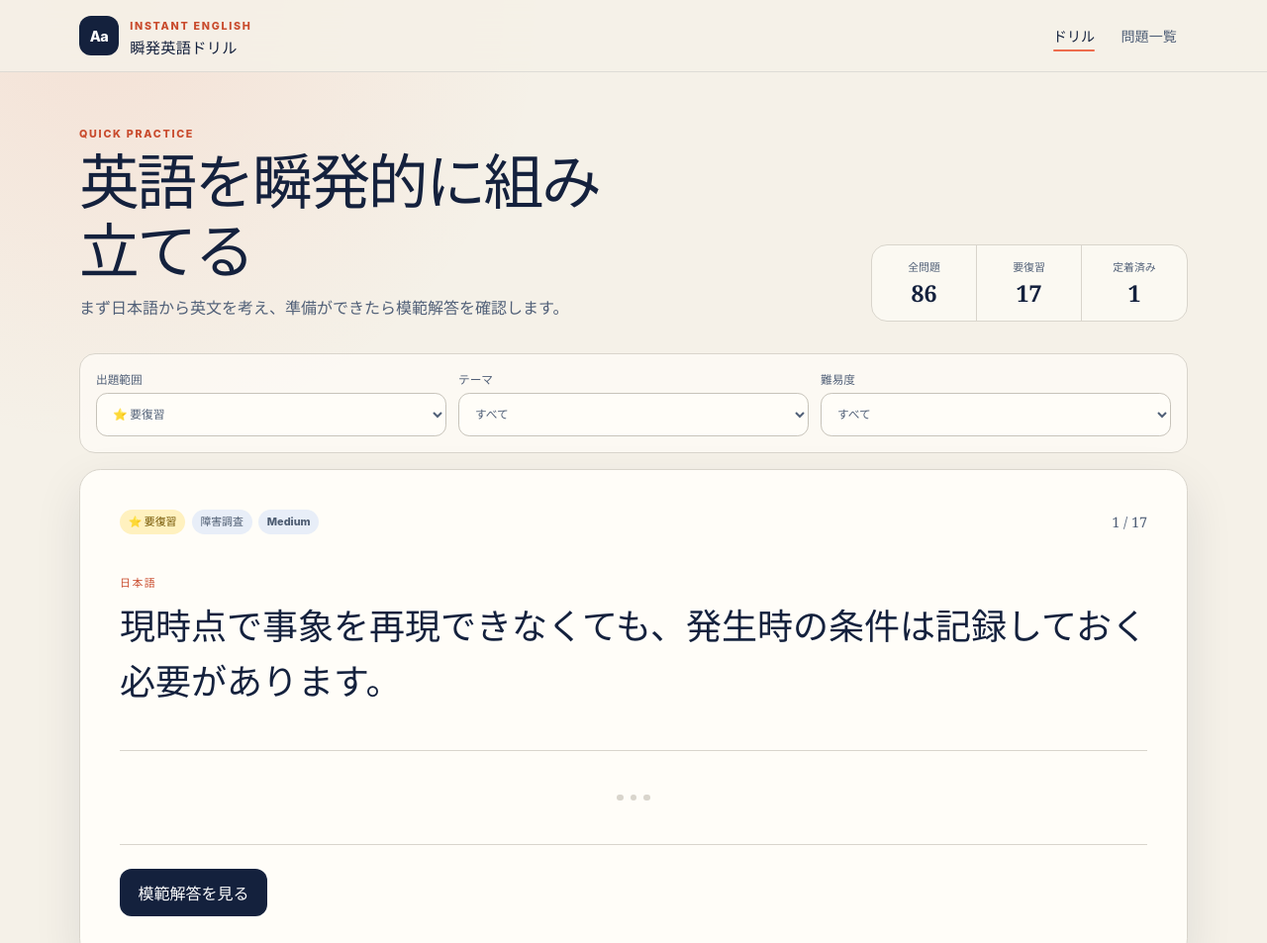
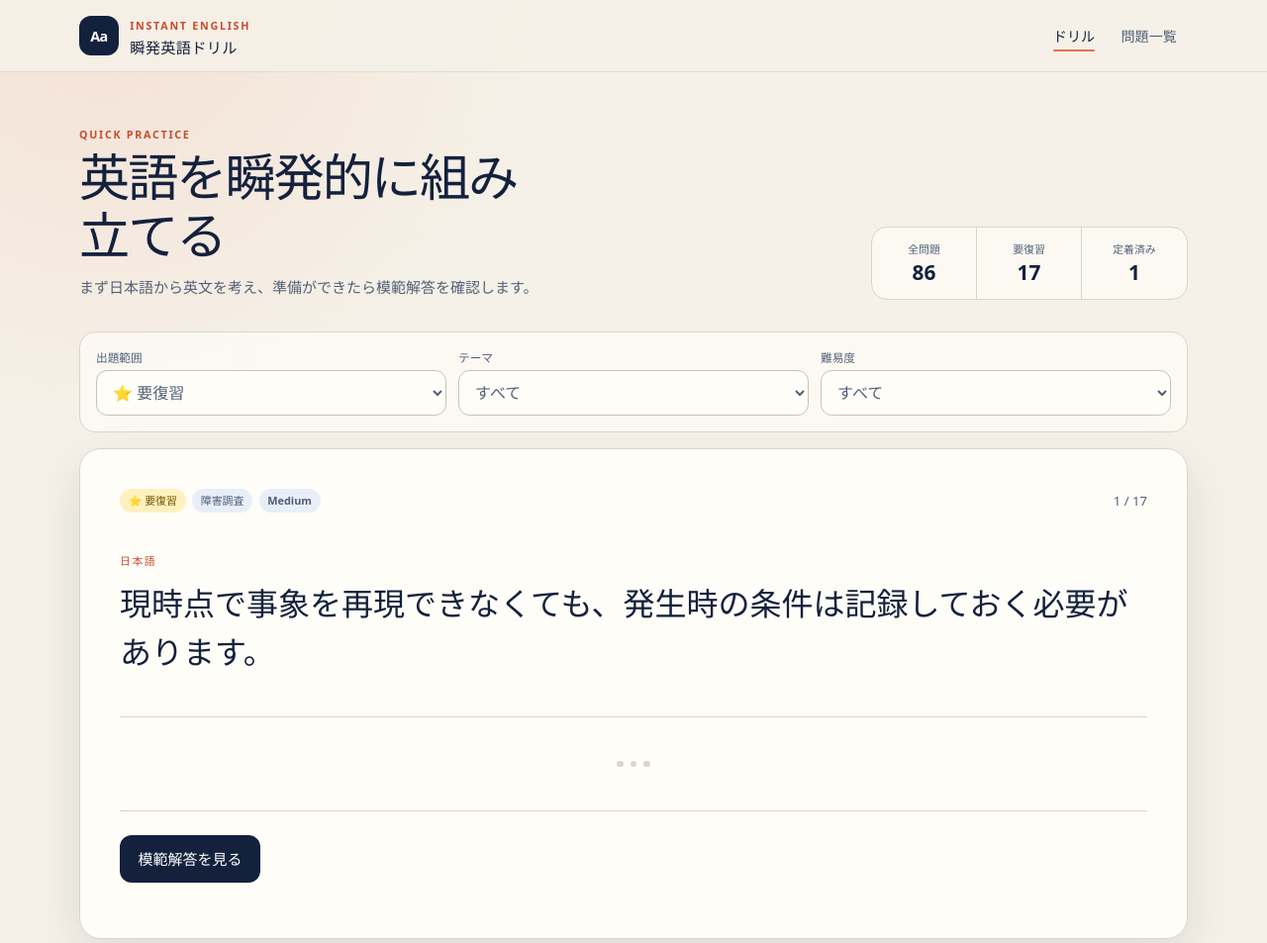
Before and after one commit to Nouza888/english-review-drill, a website built with Vite: page index.html in a window 1280 px wide. Shown: the top 953 px of the page at 99% size. Built offline with nearby package versions, Linux system fonts and the light colour scheme.

Commit message:
Refine typography and text scale

```diff
--- a/src/styles.css
+++ b/src/styles.css
@@ -2,7 +2,7 @@
   color: #14213d;
   background: #f5f1e8;
   font-family:
-    Inter, ui-sans-serif, -apple-system, BlinkMacSystemFont, "Segoe UI", "Noto Sans JP", sans-serif;
+    system-ui, -apple-system, BlinkMacSystemFont, "Segoe UI", "Noto Sans JP", sans-serif;
   font-synthesis: none;
   text-rendering: optimizeLegibility;
   --ink: #14213d;
@@ -35,6 +35,7 @@ body {
   min-width: 320px;
   min-height: 100vh;
   min-height: 100dvh;
+  font-size: 0.9375rem;
   background:
     radial-gradient(circle at 8% 0%, rgb(238 108 77 / 12%), transparent 28rem),
     var(--canvas);
@@ -182,9 +183,8 @@ a {
 .page-heading h1 {
   max-width: 16ch;
   margin: 0.4rem 0 0.65rem;
-  font-family: Georgia, "Yu Mincho", serif;
-  font-size: clamp(2rem, 7vw, 3.8rem);
-  font-weight: 600;
+  font-size: clamp(1.8rem, 6vw, 3.2rem);
+  font-weight: 700;
   letter-spacing: -0.04em;
   line-height: 1.14;
 }
@@ -227,8 +227,7 @@ a {
 
 .summary-stats dd {
   margin: 0.15rem 0 0;
-  font-family: Georgia, serif;
-  font-size: 1.45rem;
+  font-size: 1.3rem;
   font-weight: 700;
 }
 
@@ -264,6 +263,7 @@ input[type="search"] {
   border-radius: 0.7rem;
   outline: none;
   background: var(--paper);
+  font-size: 16px;
 }
 
 select {
@@ -340,8 +340,7 @@ summary:focus-visible {
 .progress-label {
   flex: 0 0 auto;
   color: var(--ink-soft);
-  font-family: Georgia, serif;
-  font-size: 0.9rem;
+  font-size: 0.82rem;
   font-variant-numeric: tabular-nums;
 }
 
@@ -363,7 +362,7 @@ summary:focus-visible {
 
 .prompt-block h2 {
   margin: 0;
-  font-size: clamp(1.45rem, 5vw, 2.25rem);
+  font-size: clamp(1.3rem, 4.5vw, 2rem);
   line-height: 1.55;
 }
 
@@ -392,8 +391,7 @@ summary:focus-visible {
 
 .answer-text {
   margin: 0;
-  font-family: Georgia, serif;
-  font-size: clamp(1.25rem, 4vw, 1.7rem);
+  font-size: clamp(1.12rem, 3.5vw, 1.45rem);
   font-weight: 650;
   line-height: 1.5;
 }
@@ -507,8 +505,7 @@ input[type="search"] {
 
 .result-summary strong {
   color: var(--ink);
-  font-family: Georgia, serif;
-  font-size: 1.45rem;
+  font-size: 1.3rem;
 }
 
 .card-list {
@@ -539,7 +536,6 @@ input[type="search"] {
 
 .list-number {
   color: #9297a1;
-  font-family: Georgia, serif;
   font-size: 0.76rem;
 }
 
@@ -586,8 +582,7 @@ input[type="search"] {
 
 .list-answer p:last-child {
   margin: 0;
-  font-family: Georgia, serif;
-  font-size: 1.1rem;
+  font-size: 1rem;
   font-weight: 650;
   line-height: 1.5;
 }
@@ -738,7 +733,6 @@ input[type="search"] {
 
 .loading-shell h1 {
   margin: 0.6rem 0;
-  font-family: Georgia, "Yu Mincho", serif;
 }
 
 .loading-shell p:last-child {
```
